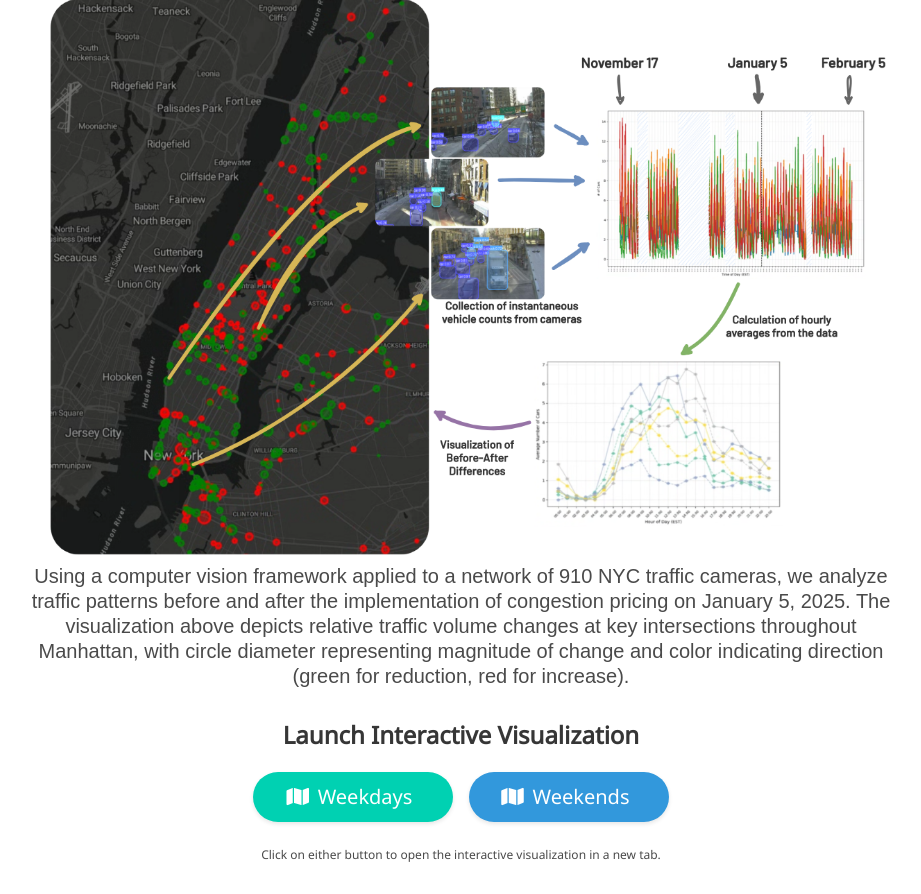
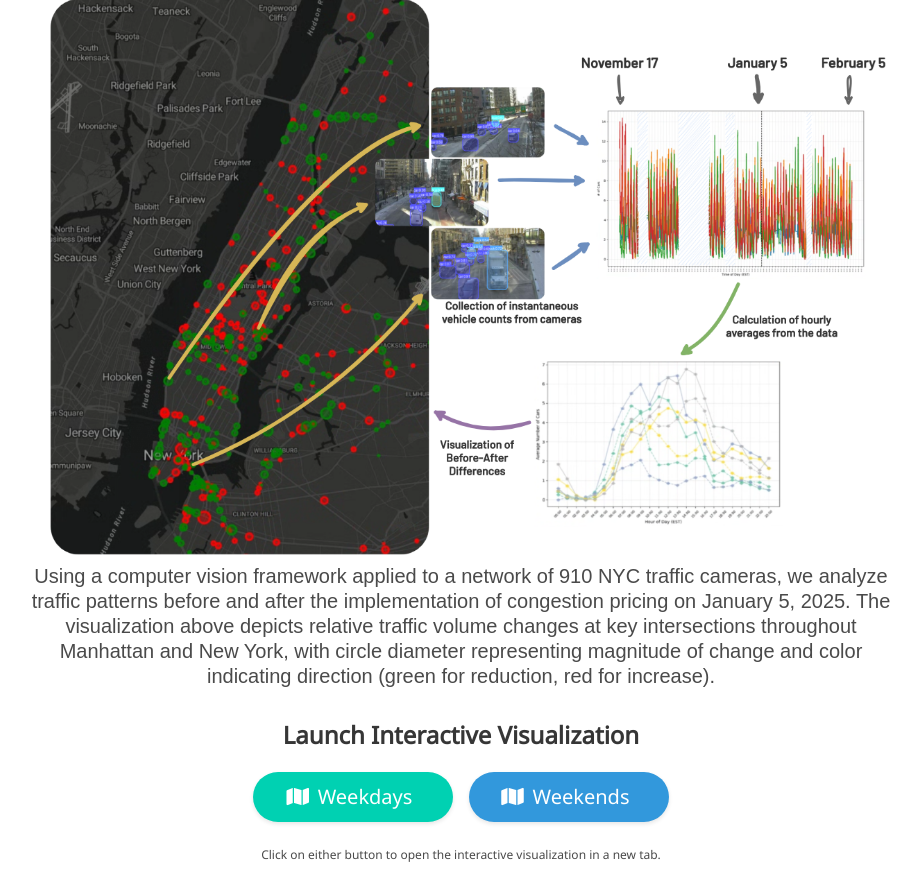
Before and after one commit to mkturkcan/congestionpricing, a plain HTML site: page index.html in a window 1280 px wide. Shown: the part 203-1097 px from the top of the page, without its empty margins (179-1100 px from the left). Drawn offline with nearby package versions, Linux system fonts and the light colour scheme; some icons are missing; a web font is replaced by a local one.

Commit message:
Update index.html

```diff
--- a/index.html
+++ b/index.html
@@ -74,7 +74,7 @@
         <h2 class="subtitle has-text-centered">
           Using a computer vision framework applied to a network of 910 NYC traffic cameras, we analyze traffic patterns
           before and after the implementation of congestion pricing on January 5, 2025. The visualization above depicts
-          relative traffic volume changes at key intersections throughout Manhattan, with circle diameter representing
+          relative traffic volume changes at key intersections throughout Manhattan and New York, with circle diameter representing
           magnitude of change and color indicating direction (green for reduction, red for increase).
         </h2>
       </div>
```
